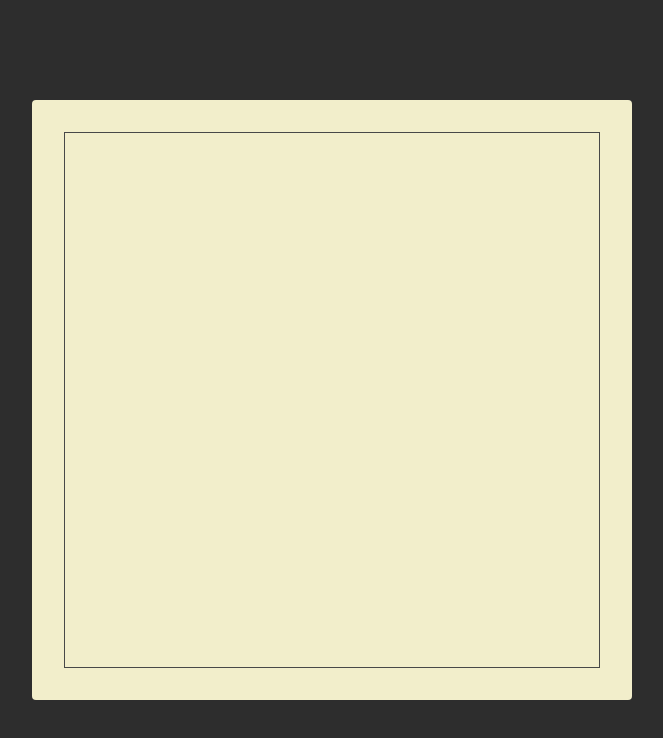
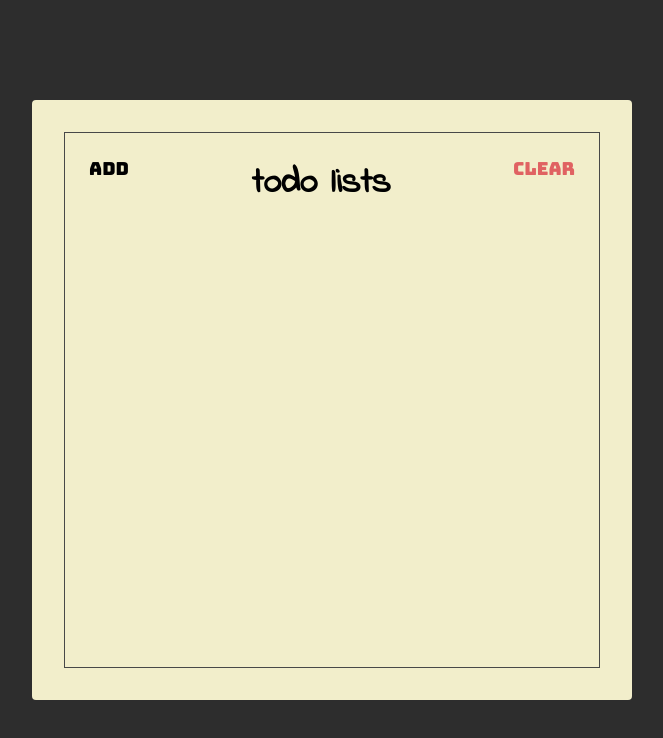
Before and after one commit to rafi1306/react-course-starter, a website: page index.html in a window 1280 px wide. Shown: the whole page, without its empty margins (308-971 px from the left). Drawn offline with Linux system fonts and the light colour scheme.

Commit message:
membuat header section

```diff
--- a/index.html
+++ b/index.html
@@ -13,7 +13,13 @@
   </head>
   <body>
     <div class="container">
-      <div class="frame"></div>
+      <div class="frame">
+        <div class="header">
+          <button class="header-btn">Add</button>
+          <h1 class="header-title">Todo Lists</h1>
+          <button class="header-btn main-red-color">Clear</button>
+        </div>
+      </div>
     </div>
   </body>
 </html>
--- a/style.css
+++ b/style.css
@@ -1,5 +1,13 @@
 * {
   box-sizing: border-box;
+}
+
+:root {
+  --main-red-color: #e06262;
+}
+
+.main-red-color {
+  color: var(--main-red-color);
 }
 
 html {
@@ -34,4 +42,28 @@ body {
 .frame {
   border: 1px solid #484848;
   height: 100%;
+  display: flex;
+  flex-direction: column;
 }
+
+.header {
+  display: flex;
+  align-items: flex-start;
+}
+
+.header-title {
+  flex: 1;
+  text-align: center;
+  font-size: 3.6rem;
+  font-family: "Indie Flower", sans-serif;
+  text-transform: lowercase;
+}
+
+.header-btn {
+  font-size: 1.8rem;
+  font-family: "Bungee", sans-serif;
+  padding: 24px;
+  background: unset;
+  border: unset;
+  outline: unset;
+}
```
